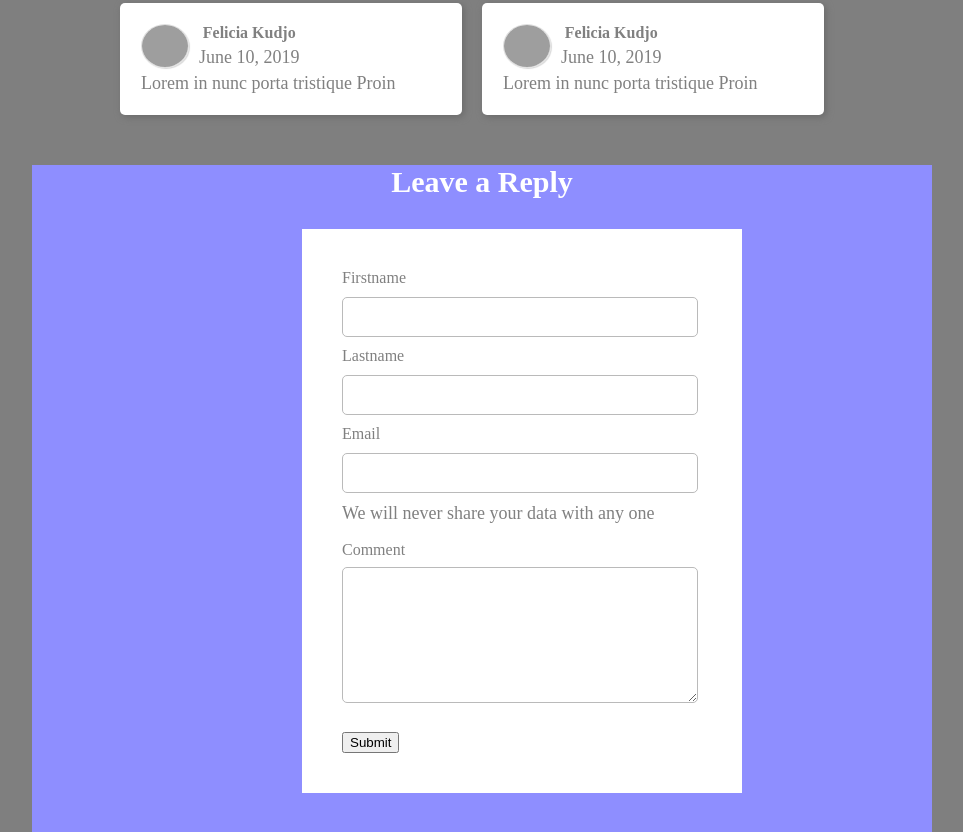
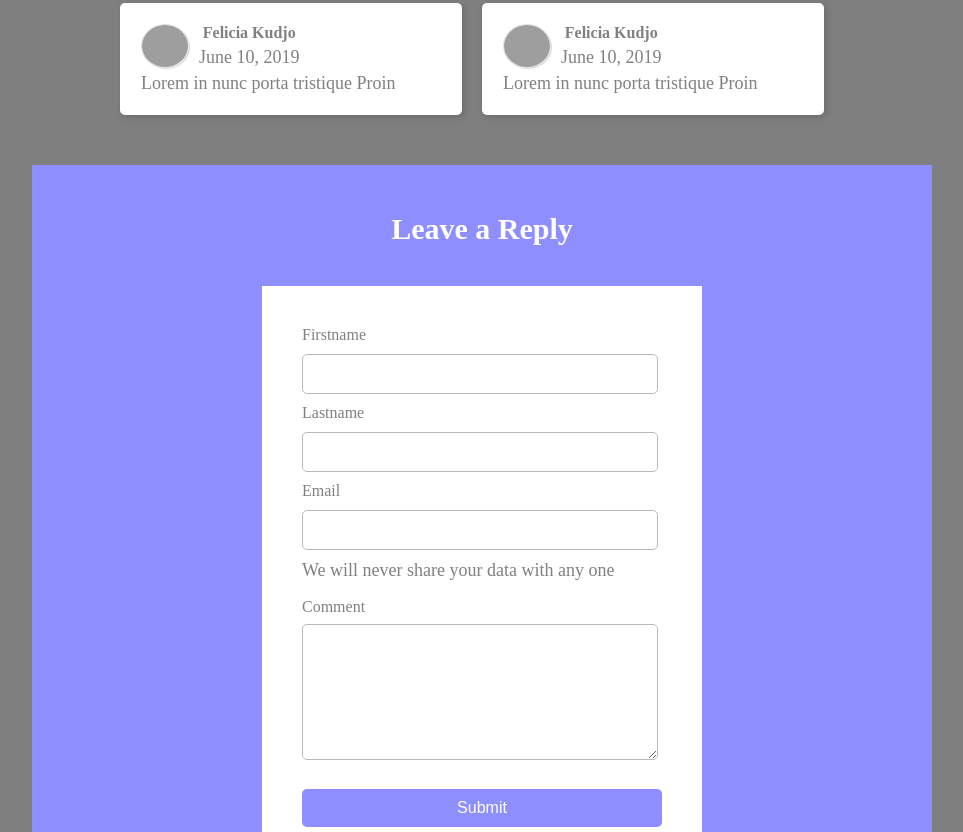
Before and after one commit to ctokoli/RCC-Project, a plain HTML site: page Reviews.html in a window 1280 px wide. Shown: the part 648-1480 px from the top of the page, without its empty margins (158-1121 px from the left). Drawn offline with Linux system fonts and the light colour scheme; grey boxes are pictures that could not be loaded.

Commit message:
styling the basket page

```diff
--- a/Reviews.html
+++ b/Reviews.html
@@ -109,7 +109,7 @@
           <label class="comment">Comment</label><br>
           <textarea>
           </textarea>
-          <button>Submit</button>
+          <button class="submit">Submit</button>
         </form>
       </div>
     </div>
--- a/css/style.css
+++ b/css/style.css
@@ -475,6 +475,9 @@
   font-size: 30px;
   text-decoration: none;
   color: white;
+  width: 900px;
+  margin: 0 auto;
+  padding-top: 30px;
 }
 
 .Empty{
@@ -1217,7 +1220,6 @@
 }
 
 form.form {
-  width: 360px;
   background: white;
   color: grey;
   text-align: left;
@@ -1241,8 +1243,23 @@
   border: 1px solid #bababa;
 }
 
+.form-cont h3 {
+  padding-top: 47px;
+  padding-bottom: 10px;
+}
+
+.submit{
+  width: 100%;
+  padding: 10px;
+  background-color: #8e8eff;
+  color: #fff;
+  font-size: 16px;
+  border-radius: 5px;
+  border: none;
+}
+
 .inside-form{
-  width: 360px;
+  width: 440px;
   margin: 0 auto;
   padding-bottom: 70px;
 }
```
